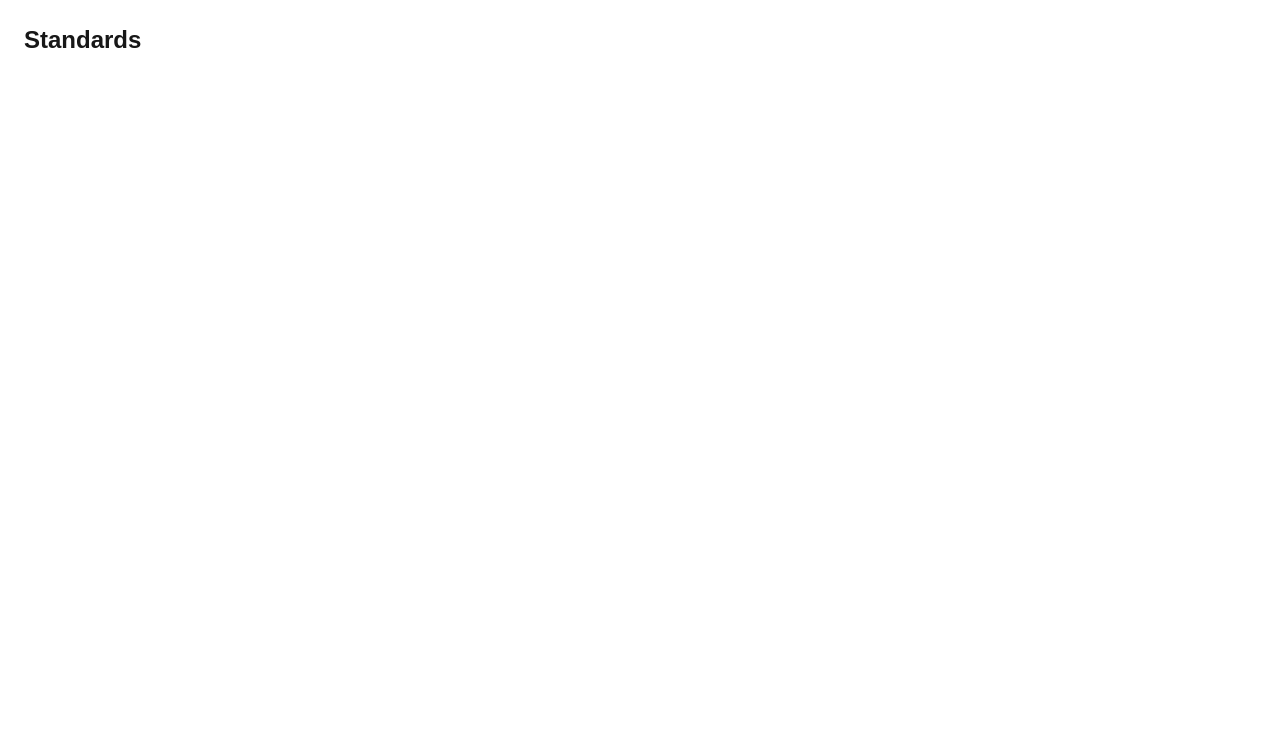
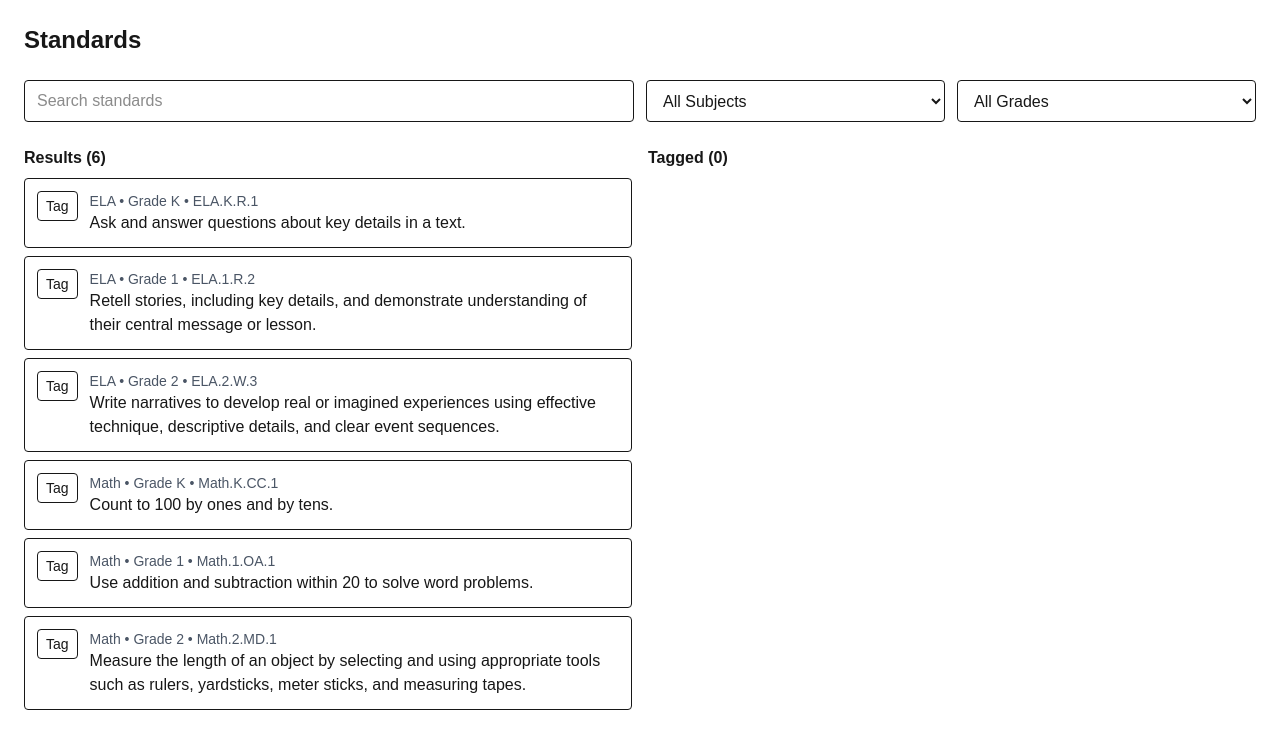
Before and after one commit to ACSLBrandon/lessons, a Next.js app: page /standards in a window 1280 px wide. Shown: the top 748 px of the page. Built offline with nearby package versions, Linux system fonts and the light colour scheme.

Commit message:
feat(standards): search, filter by grade/subject, and tag with localStorage; add sample ELA/Math standards

```diff
--- a/src/app/standards/page.tsx
+++ b/src/app/standards/page.tsx
@@ -1 +1,104 @@
-export default function Page(){return (<main className="p-6"><h1 className="text-2xl font-bold">Standards</h1></main>);}
+"use client";
+import { useMemo, useState, useEffect } from "react";
+import { standards, type Standard } from "@/data/standards";
+
+const grades = ["K","1","2","3","4","5","6","7","8","9","10","11","12"];
+const subjects: Array<Standard["subject"]> = ["ELA","Math"];
+
+type Tag = { id: string; addedAt: number };
+
+export default function StandardsPage() {
+  const [q, setQ] = useState("");
+  const [grade, setGrade] = useState<string>("");
+  const [subject, setSubject] = useState<Standard["subject"] | "">("");
+  const [tags, setTags] = useState<Record<string, Tag>>({});
+
+  useEffect(() => {
+    const raw = localStorage.getItem("standards_tags");
+    if (raw) setTags(JSON.parse(raw));
+  }, []);
+  useEffect(() => {
+    localStorage.setItem("standards_tags", JSON.stringify(tags));
+  }, [tags]);
+
+  const filtered = useMemo(() => {
+    return standards.filter((s) =>
+      (subject ? s.subject === subject : true) &&
+      (grade ? s.grade === grade : true) &&
+      (q ? (s.text.toLowerCase().includes(q.toLowerCase()) || s.id.toLowerCase().includes(q.toLowerCase())) : true)
+    );
+  }, [q, grade, subject]);
+
+  const toggleTag = (id: string) => {
+    setTags((prev) => {
+      const copy = { ...prev };
+      if (copy[id]) delete copy[id];
+      else copy[id] = { id, addedAt: Date.now() };
+      return copy;
+    });
+  };
+
+  const taggedList = useMemo(() => Object.keys(tags)
+    .map(id => standards.find(s => s.id === id))
+    .filter(Boolean) as Standard[], [tags]);
+
+  return (
+    <main className="p-6 space-y-6">
+      <h1 className="text-2xl font-bold">Standards</h1>
+
+      <section className="grid gap-3 md:grid-cols-4">
+        <input
+          value={q}
+          onChange={(e) => setQ(e.target.value)}
+          placeholder="Search standards"
+          className="border rounded px-3 py-2 md:col-span-2"
+        />
+        <select value={subject} onChange={(e)=>setSubject(e.target.value as Standard["subject"] | "")} className="border rounded px-3 py-2">
+          <option value="">All Subjects</option>
+          {subjects.map(s => <option key={s} value={s}>{s}</option>)}
+        </select>
+        <select value={grade} onChange={(e)=>setGrade(e.target.value)} className="border rounded px-3 py-2">
+          <option value="">All Grades</option>
+          {grades.map(g => <option key={g} value={g}>{g}</option>)}
+        </select>
+      </section>
+
+      <section className="grid md:grid-cols-2 gap-4">
+        <div>
+          <h2 className="font-semibold mb-2">Results ({filtered.length})</h2>
+          <ul className="space-y-2">
+            {filtered.map(s => (
+              <li key={s.id} className="border rounded p-3 flex items-start gap-3">
+                <button
+                  onClick={() => toggleTag(s.id)}
+                  className={`text-sm px-2 py-1 rounded border ${tags[s.id] ? 'bg-blue-600 text-white' : 'bg-white'}`}
+                >{tags[s.id] ? 'Tagged' : 'Tag'}</button>
+                <div>
+                  <div className="text-sm text-gray-600">{s.subject} • Grade {s.grade} • {s.id}</div>
+                  <div>{s.text}</div>
+                </div>
+              </li>
+            ))}
+          </ul>
+        </div>
+        <div>
+          <h2 className="font-semibold mb-2">Tagged ({taggedList.length})</h2>
+          <ul className="space-y-2">
+            {taggedList.map(s => (
+              <li key={s.id} className="border rounded p-3 flex items-start gap-3">
+                <button
+                  onClick={() => toggleTag(s.id)}
+                  className="text-sm px-2 py-1 rounded border"
+                >Remove</button>
+                <div>
+                  <div className="text-sm text-gray-600">{s.subject} • Grade {s.grade} • {s.id}</div>
+                  <div>{s.text}</div>
+                </div>
+              </li>
+            ))}
+          </ul>
+        </div>
+      </section>
+    </main>
+  );
+}
--- /dev/null
+++ b/src/data/standards.ts
@@ -0,0 +1,10 @@
+export type Standard = { id: string; subject: 'ELA'|'Math'; grade: string; code: string; text: string }
+
+export const standards: Standard[] = [
+  { id: 'ELA.K.R.1', subject: 'ELA', grade: 'K', code: 'R.1', text: 'Ask and answer questions about key details in a text.' },
+  { id: 'ELA.1.R.2', subject: 'ELA', grade: '1', code: 'R.2', text: 'Retell stories, including key details, and demonstrate understanding of their central message or lesson.' },
+  { id: 'ELA.2.W.3', subject: 'ELA', grade: '2', code: 'W.3', text: 'Write narratives to develop real or imagined experiences using effective technique, descriptive details, and clear event sequences.' },
+  { id: 'Math.K.CC.1', subject: 'Math', grade: 'K', code: 'CC.1', text: 'Count to 100 by ones and by tens.' },
+  { id: 'Math.1.OA.1', subject: 'Math', grade: '1', code: 'OA.1', text: 'Use addition and subtraction within 20 to solve word problems.' },
+  { id: 'Math.2.MD.1', subject: 'Math', grade: '2', code: 'MD.1', text: 'Measure the length of an object by selecting and using appropriate tools such as rulers, yardsticks, meter sticks, and measuring tapes.' },
+]
```
